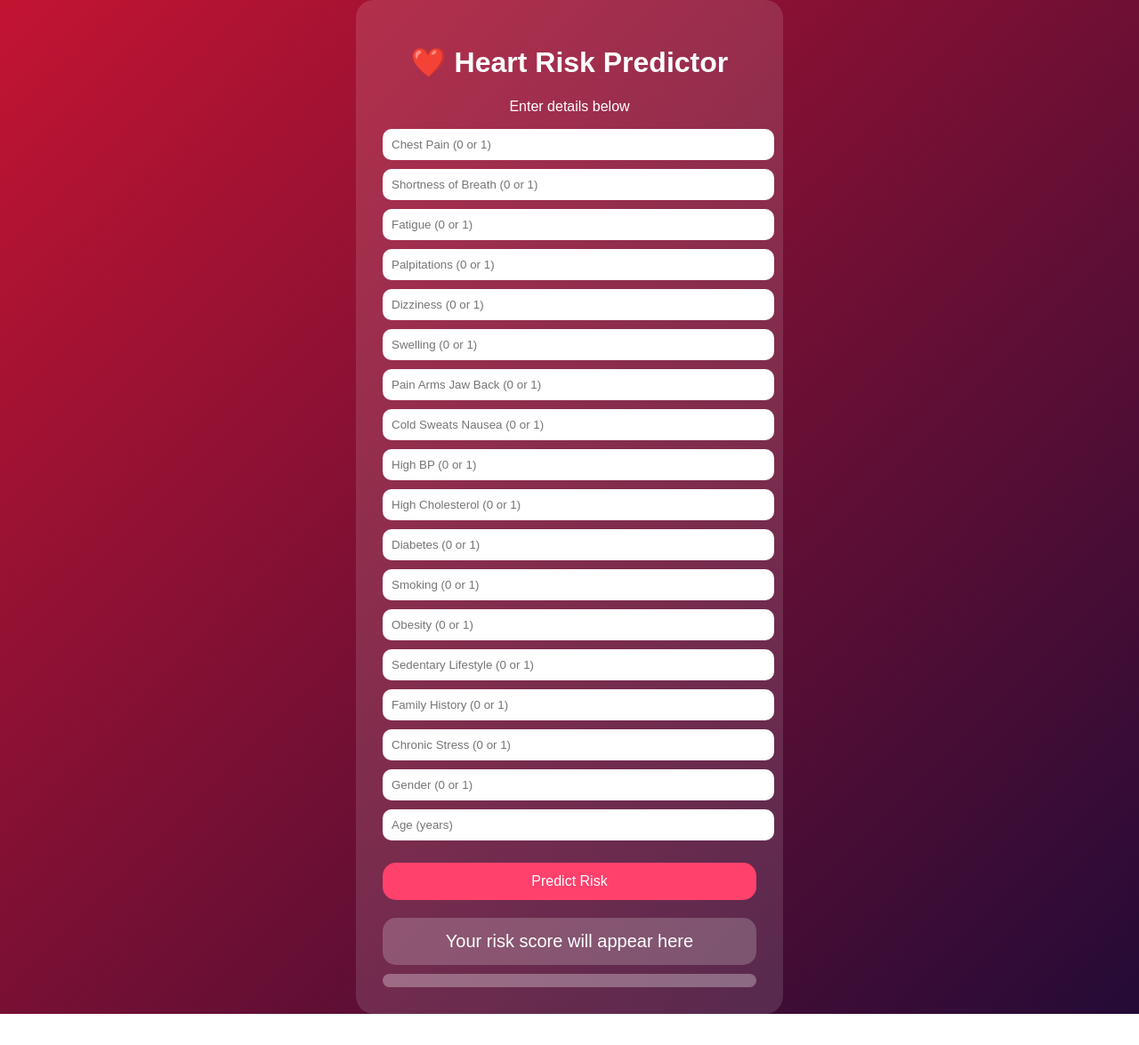
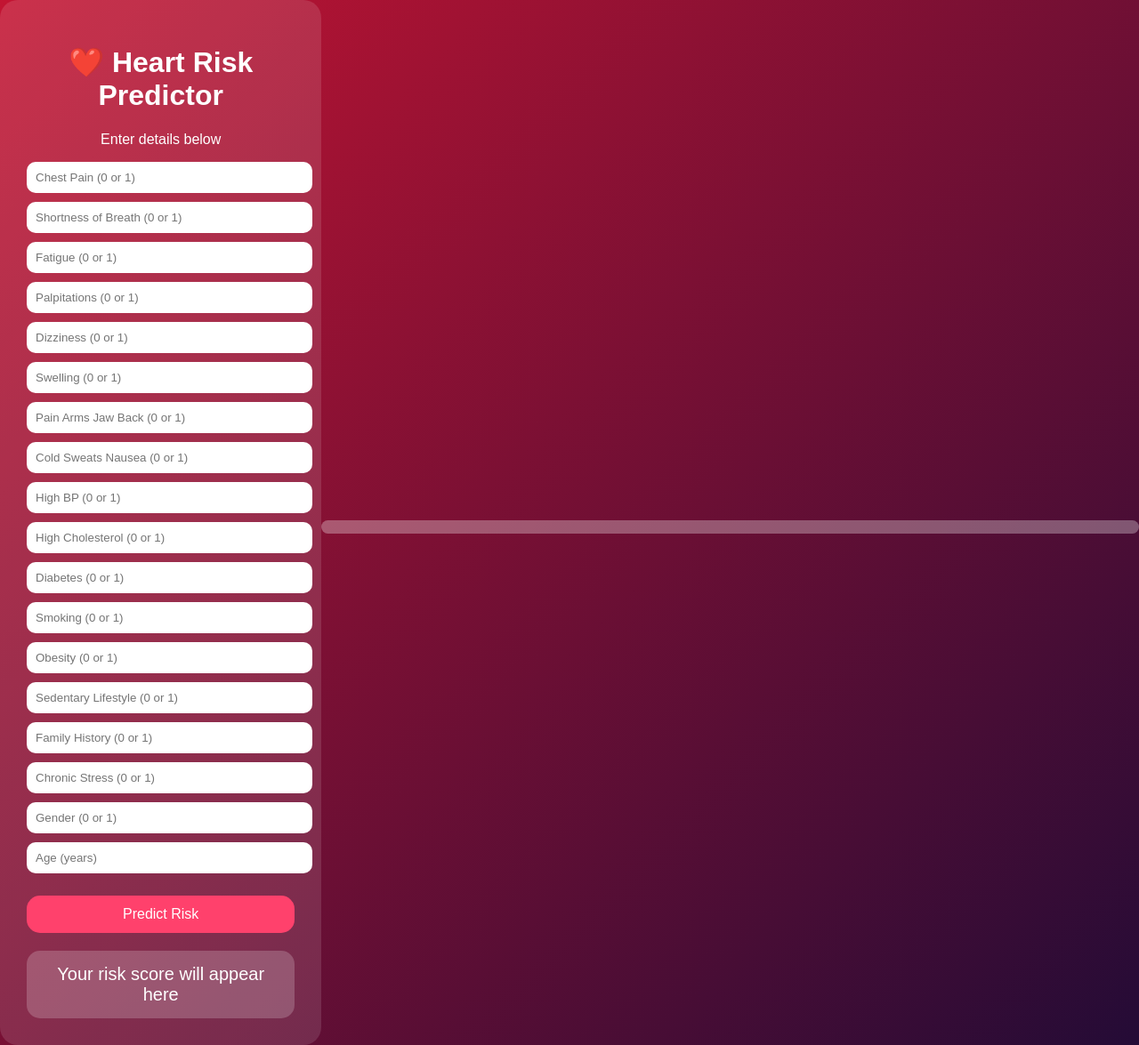
Before and after one commit to AryaJogi1/Heart-Disease-predictionn, a Flask app: page / in a window 1280 px wide. Shown: the whole page at 89% size. Before the commit the page ends 1140 px from the top, so only its background shows below. Run offline with Flask 3, Linux system fonts and the light colour scheme; parts of the project's set-up code (start-up, migrations or seed data) failed here and were passed over.

Commit message:
Update index.html

```diff
--- a/templates/index.html
+++ b/templates/index.html
@@ -1,4 +1,3 @@
-
 <!DOCTYPE html>
 <html lang="en">
 <head>
@@ -83,8 +82,12 @@
 
     <button class="btn" onclick="getPrediction()">Predict Risk</button>
 
-    <div class="result-box" id="result">
-        Your risk score will appear here
+    <h2 id="result-text"></h2>
+
+<div class="result-box">
+    Your risk score will appear here
+</div>
+
     </div>
 
     <div class="meter">
@@ -115,8 +118,8 @@
 </script>
 
 
+<script src="{{ url_for('static', filename='script.js') }}"></script>
 
-<script src="{{ url_for('static', filename='script.js') }}"></script>
 
 </body>
 </html>
```
